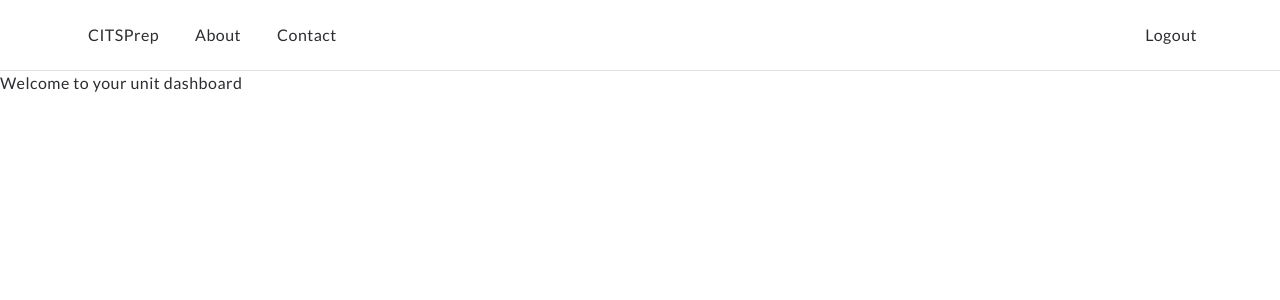
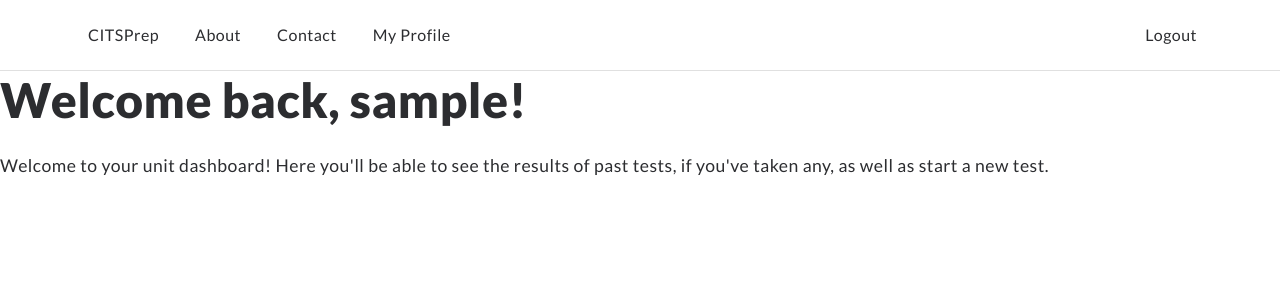
Before and after one commit to brucehow/examinaid, a Flask app: page /userhomepage in a window 1280 px wide. Shown: the top 300 px of the page. Run offline with Flask 2, Linux system fonts and the light colour scheme; the visitor is signed in with stand-in values (Sample User, id 1); data comes from the database, SQL or seed files in the repository; some libraries are stand-ins or nearby versions.

Commit message:
Add user dashboard description and condition profile link to navbar

```diff
--- a/app/templates/index.html
+++ b/app/templates/index.html
@@ -18,6 +18,9 @@
               <li class="nav-item"><a class="nav-link" href="{{ url_for('index') }}">CITSPrep</a></li>
               <li class="nav-item"><a class="nav-link" href="{{ url_for('about') }}">About</a></li>
               <li class="nav-item"><a class="nav-link" href="#">Contact</a></li>
+              {% if current_user.is_authenticated %}
+              <li class="nav-item"><a class="nav-link" href="{{ url_for('userhomepage') }}">My Profile</a></li>
+              {% endif %}
           </ul>
           <ul class="navbar-nav ml-auto"> <!-- Right side navbar -->
             {% if current_user.is_anonymous %}
--- a/app/templates/userhomepage.html
+++ b/app/templates/userhomepage.html
@@ -2,6 +2,7 @@
 
 {% block content %}
 
-<header> Welcome to your unit dashboard</header>
+<h1>Welcome back, {{ current_user.username }}!</h1>
+<p>Welcome to your unit dashboard! Here you'll be able to see the results of past tests, if you've taken any, as well as start a new test.</p>
 
 {% endblock %}
```
